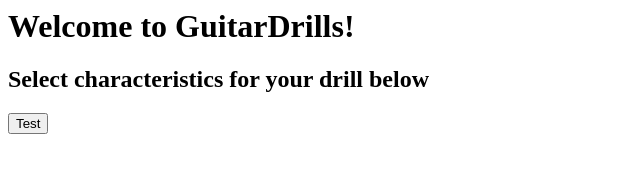
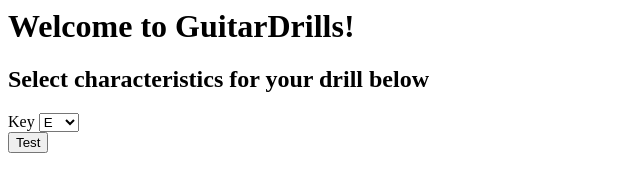
Before and after one commit to dboren/GuitarDrills, a website: page index.html in a window 1280 px wide. Shown: the whole page, without its empty margins (0-640 px from the left). Drawn offline with Linux system fonts and the light colour scheme.

Commit message:
added dropdown for key selection. Still cosmetic and unstyled, but renders. Using sharp variants of relevant pitches only.

```diff
--- a/index.html
+++ b/index.html
@@ -9,7 +9,24 @@
 <body>
     <h1>Welcome to GuitarDrills!</h1>
     <h2>Select characteristics for your drill below</h2>
+    <!-- Do we need flat equivalents or just sharps, since guitar favors sharps? Don't want to clutter the dropdown too much but maybe there can be some logic that alters downstream functions if a flat equivalent key is preferable.-->
+    <label for="key">Key</label>
 
+    <select name="key" id="key">
+        <option value="e">E</option>
+        <option value="f">F</option>
+        <option value="f#">F#</option>
+        <option value="g">G</option>
+        <option value="g#">G#</option>
+        <option value="a">A</option>
+        <option value="a#">A#</option>
+        <option value="b">B</option>
+        <option value="c">C</option>
+        <option value="c#">C#</option>
+        <option value="d">D</option>
+        <option value="d#">D#</option>
+    </select>
+    <br>
     <button>Test</button>
 
     <script src="testPitch.js"></script>
```
